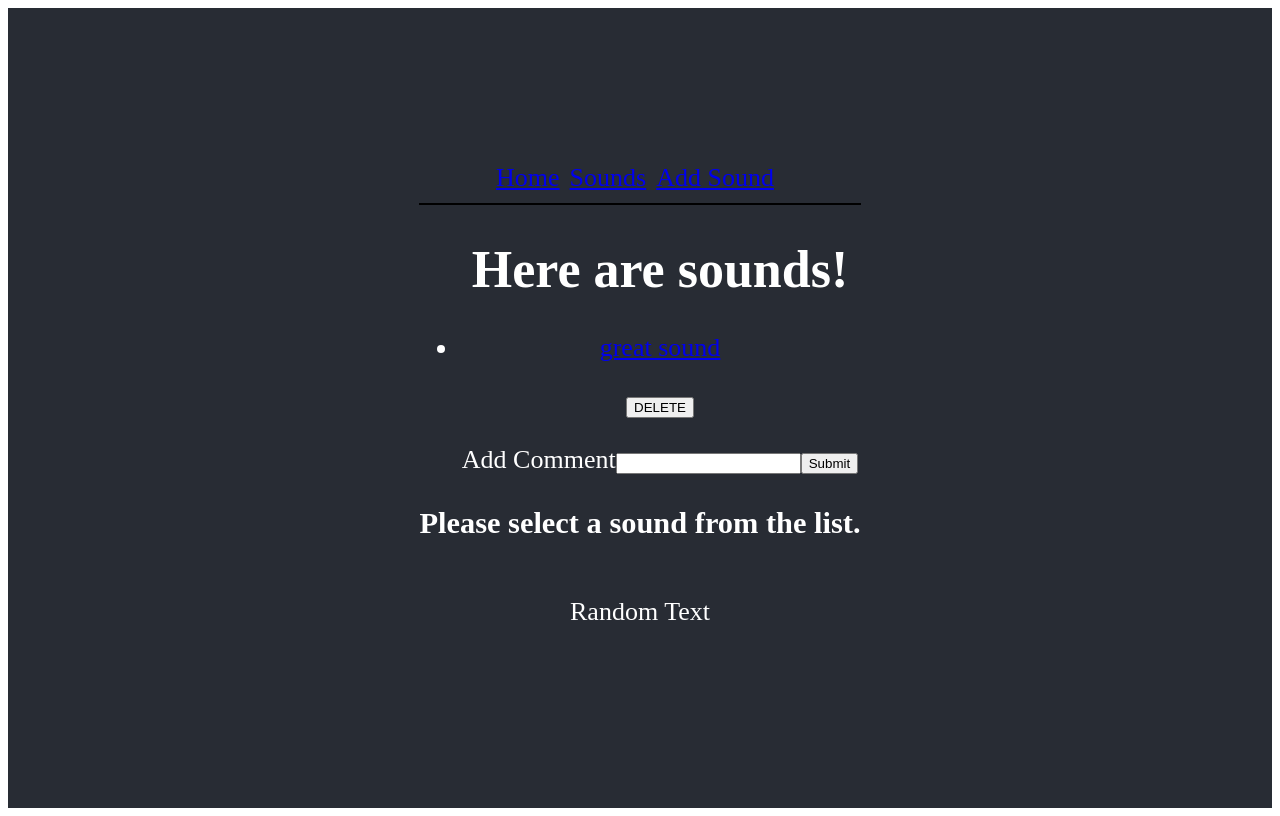
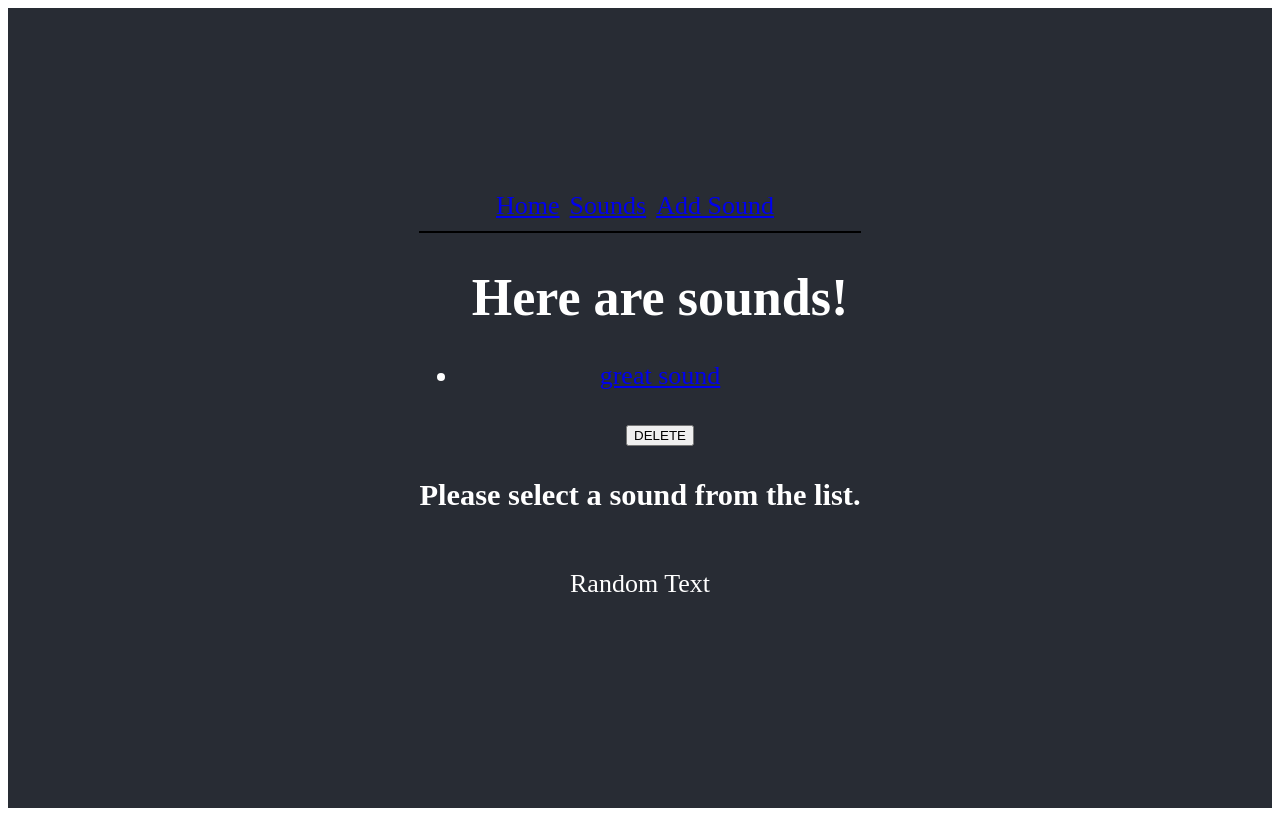
Before and after one commit to coryjbergquist/react-redux-sound-organizer, a React (Create React App) app: page /sounds in a window 1280 px wide. Built offline with nearby package versions, Linux system fonts and the light colour scheme.

Commit message:
move comment list and input to SoundShow.js

```diff
--- a/src/components/SoundShow.js
+++ b/src/components/SoundShow.js
@@ -1,4 +1,5 @@
 import React from 'react';
+import CommentsListContainer from '../containers/CommentsListContainer'
 
 
 //show extended view of sound: description, comments etc.
@@ -10,6 +11,8 @@ const SoundShow = ({sound}) => {
     <p> Sound Name: {sound.name} </p>
 
     <p> Sound Description: {sound.description} </p>
+
+    <p> <CommentsListContainer sound={sound}/> </p>
     </div>
 
   )
--- a/src/components/SoundsList.js
+++ b/src/components/SoundsList.js
@@ -11,9 +11,7 @@ const SoundsList = (props) => {
       <p>
         <button onClick={() => props.delete(sound.id)}>DELETE </button>
       </p>
-      <p>
-        <CommentsListContainer sound={sound}/>
-      </p>
+
     </li>
     </div>
     //<Link style={{ marginRight: '12px' }} key={sound.id} to={`/pets/${pet.id}`}>{pet.name}</Link>
```
